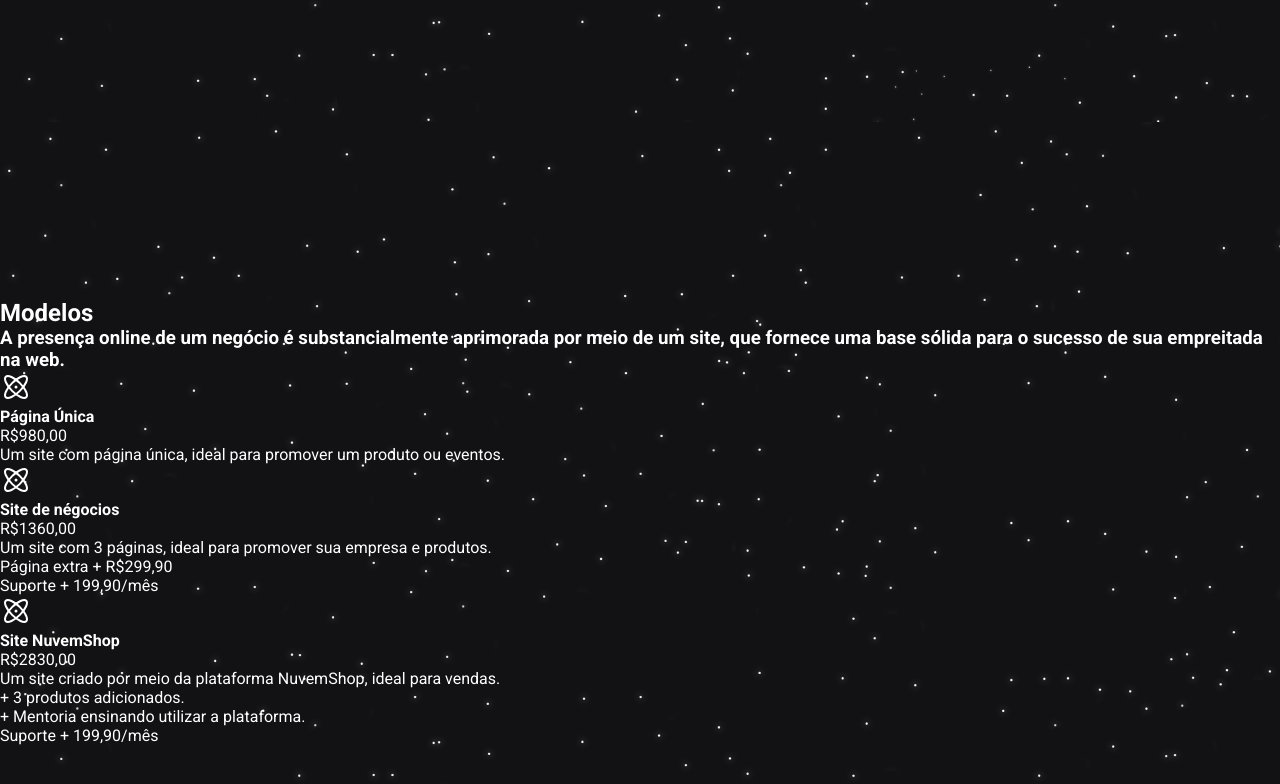
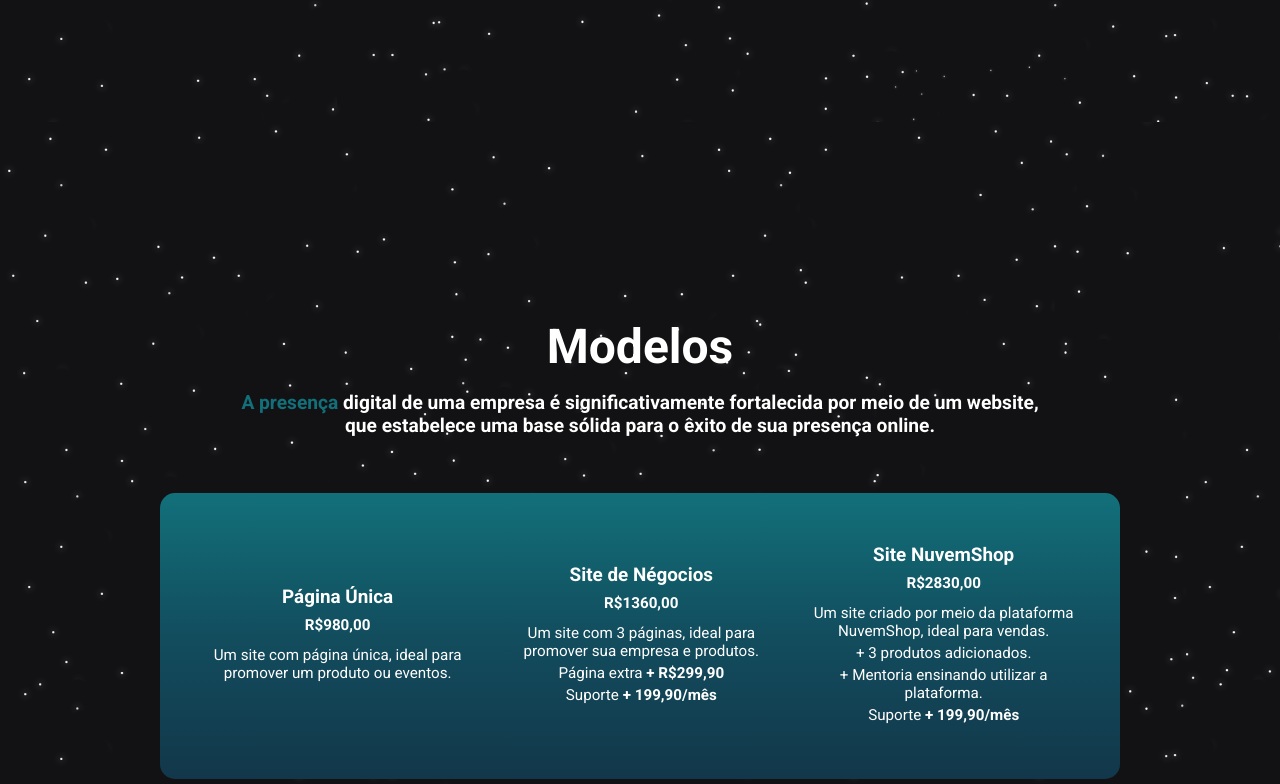
Before and after one commit to abraao0liveira/WebStudio, a React (Vite) app: page / in a window 1280 px wide. Shown: the part 678-1462 px from the top of the page. Built offline with nearby package versions, Linux system fonts and the light colour scheme.

Commit message:
update page02 (index.jsx and styles.js)

```diff
--- a/src/components/page02/index.jsx
+++ b/src/components/page02/index.jsx
@@ -1,38 +1,34 @@
 import { Page02Container } from "./styles"
-import { Atom } from "phosphor-react"
 
 export function Page02() {
   return (
     <Page02Container>
       <section id="models">
         <h1>Modelos</h1>
-        <h3><strong>A presença</strong> online de um negócio é substancialmente aprimorada por meio de um site, que fornece uma base sólida para o sucesso de sua empreitada na web.</h3>
+        <h3><strong>A presença</strong> digital de uma empresa é significativamente fortalecida por meio de um website, que estabelece uma base sólida para o êxito de sua presença online.</h3>
 
         <div className="boxes">
           <div className="box">
-            <Atom size={32} />
-            <h4>Página Única</h4>
-            <p>R$980,00</p>
+            <h2>Página Única</h2>
+            <h4>R$980,00</h4>
             <p>Um site com página única, ideal para promover um produto ou eventos.</p>
           </div>
 
           <div className="box">
-            <Atom size={32} />
-            <h4>Site de négocios</h4>
-            <p>R$1360,00</p>
+            <h2>Site de Négocios</h2>
+            <h4>R$1360,00</h4>
             <p>Um site com 3 páginas, ideal para promover sua empresa e produtos.</p>
-            <p>Página extra + R$299,90</p>
-            <p>Suporte + 199,90/mês</p>
+            <p>Página extra <strong>+ R$299,90</strong></p>
+            <p>Suporte <strong>+ 199,90/mês</strong></p>
           </div>
 
           <div className="box">
-            <Atom size={32} />
-            <h4>Site NuvemShop</h4>
-            <p>R$2830,00</p>
+            <h2>Site NuvemShop</h2>
+            <h4>R$2830,00</h4>
             <p>Um site criado por meio da plataforma NuvemShop, ideal para vendas.</p>
             <p>+ 3 produtos adicionados.</p>
             <p>+ Mentoria ensinando utilizar a plataforma.</p>
-            <p>Suporte + 199,90/mês</p>
+            <p>Suporte <strong>+ 199,90/mês</strong></p>
           </div>
         </div>
 
--- a/src/components/page02/styles.js
+++ b/src/components/page02/styles.js
@@ -3,9 +3,68 @@
 
 export const Page02Container = styled.div`
   display: flex;
+  flex-direction: column;
   justify-content: center;
-  align-items: center;
   height: 100vh;
   background-image: url(${star1});
   color: ${(props) => props.theme['white']};
+
+  h1 {
+    display: flex;
+    justify-content: center;
+    align-items: center;
+    font-size: 3rem;
+    font-weight: 700;
+    margin-bottom: 1rem;
+  }
+  h3 {
+    width: 65%;
+    font-size: 1.2rem;
+    margin-left: auto;
+    margin-right: auto;
+    text-align: center;
+    strong {
+      color: ${(props) => props.theme['green-600']};
+    }
+  }
+
+  .boxes {
+    width: 75%;
+    height: 70%;
+    display: flex;
+    justify-content: center;
+    align-items: center;
+    background: linear-gradient( to bottom,
+      ${(props) => props.theme['green-600']},
+      ${(props) => props.theme['green-800']},
+      ${(props) => props.theme['green-900']});
+    padding: 1.5rem;
+    margin-top: 3.5rem;
+    margin-left: auto;
+    margin-right: auto;
+    border-radius: 15px;
+
+    .box {
+      display: flex;
+      flex-direction: column;
+      justify-content: center;
+      align-items: center;
+      margin: 0 1rem;
+
+      h2 {
+        font-size: 1.18rem;
+        margin-bottom: 0.5rem;
+      }
+      h4 {
+        font-size: 0.95rem;
+        text-align: center;
+        margin-bottom: 0.75rem;
+      }
+      p {
+        font-size: 0.95rem;
+        text-align: center;
+        margin-bottom: 0.25rem;
+      }
+    }
+  }
 `
```
